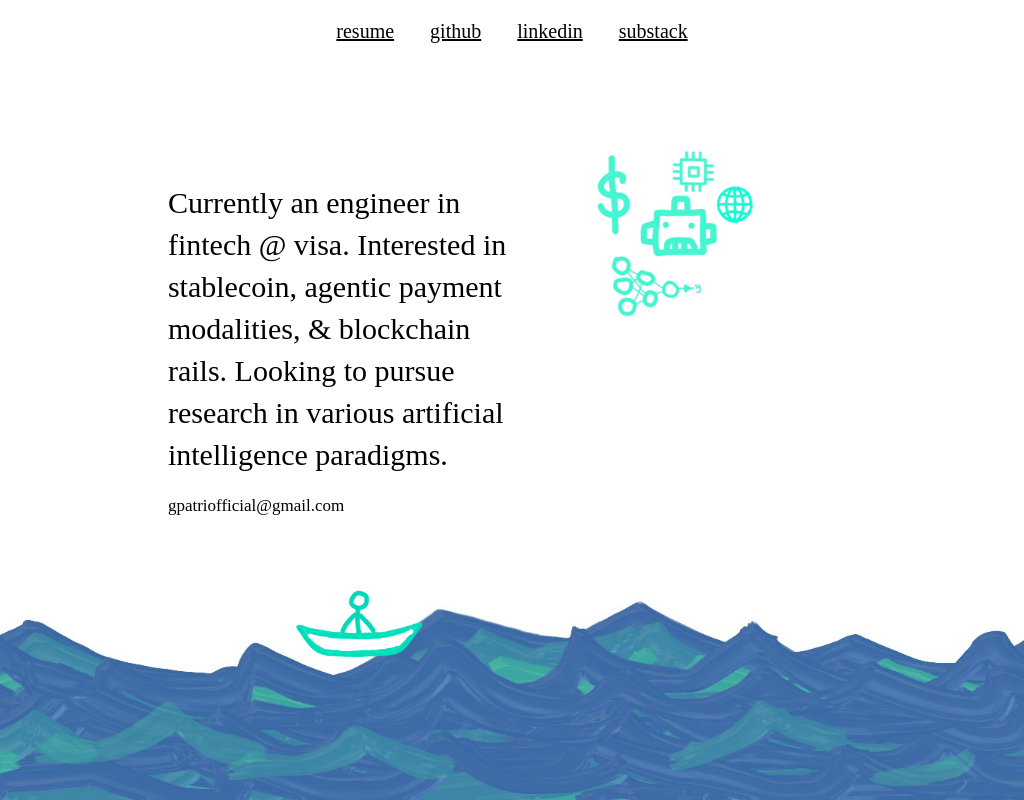
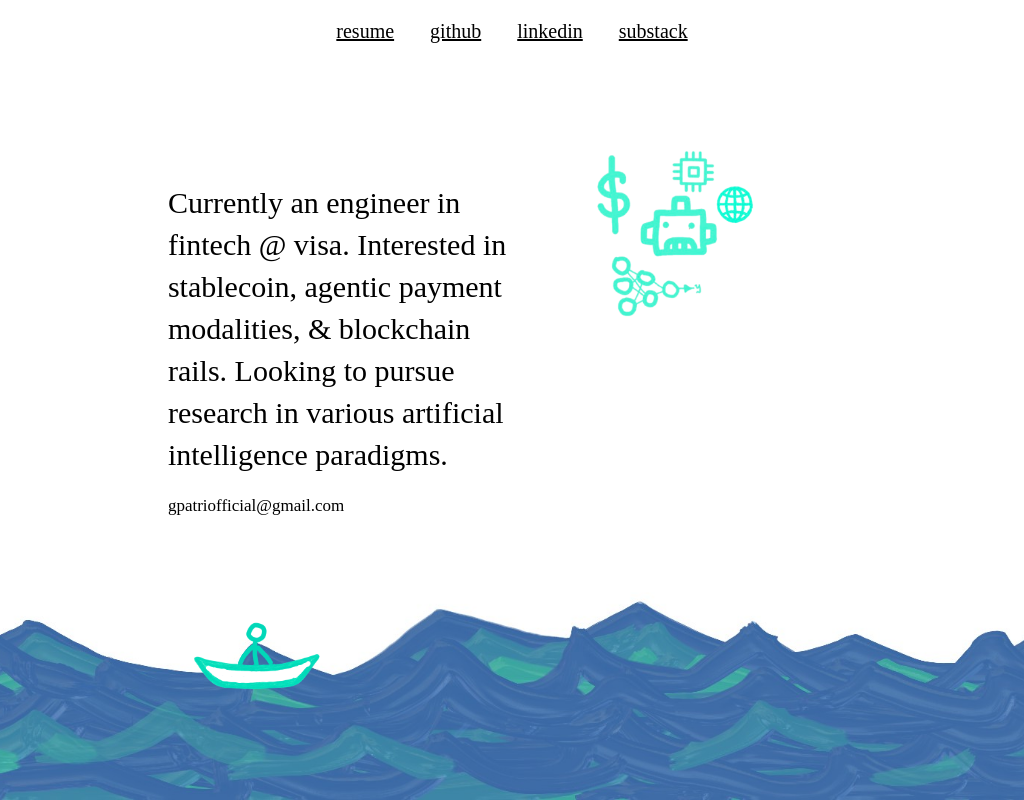
Before and after one commit to gitidhar/giridhar-world, a Next.js app: page / in a window 1024 px wide. Built offline with nearby package versions, Linux system fonts and the light colour scheme.

Commit message:
boat pt2

```diff
--- a/app/globals.css
+++ b/app/globals.css
@@ -121,8 +121,8 @@ body {
   position: absolute;
 
   /* Sit the boat on the water, slightly left of center and below the bio */
-  left: 36%;
-  bottom: 15%;
+  left: 25%;
+  bottom: 10%;
 
   width: 13%;
   height: auto;
@@ -174,7 +174,7 @@ body {
   }
 
   .latent {
-    left: 36%;
+    left: 25%;
     bottom: 14%;
     width: 12%;
   }
@@ -220,8 +220,8 @@ body {
   }
 
   .latent {
-    left: 35%;
-    bottom: 14%;
+    left: 25%;
+    bottom: 10%;
     width: 14%;
   }
 }
```
